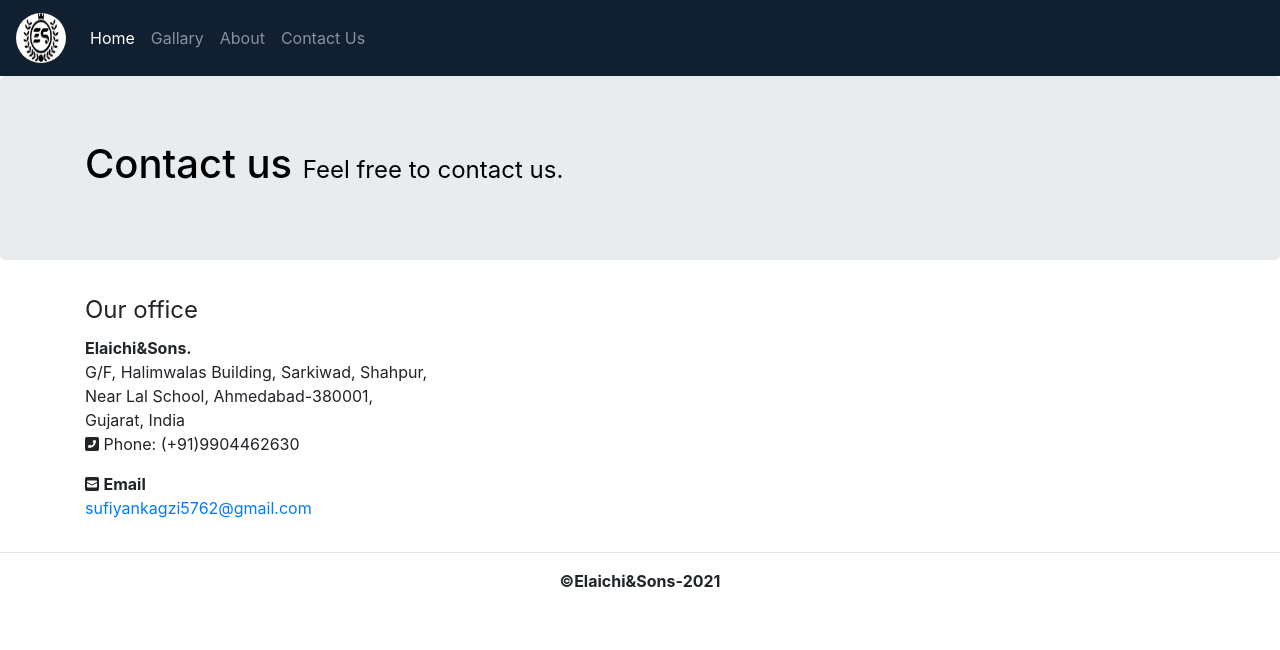
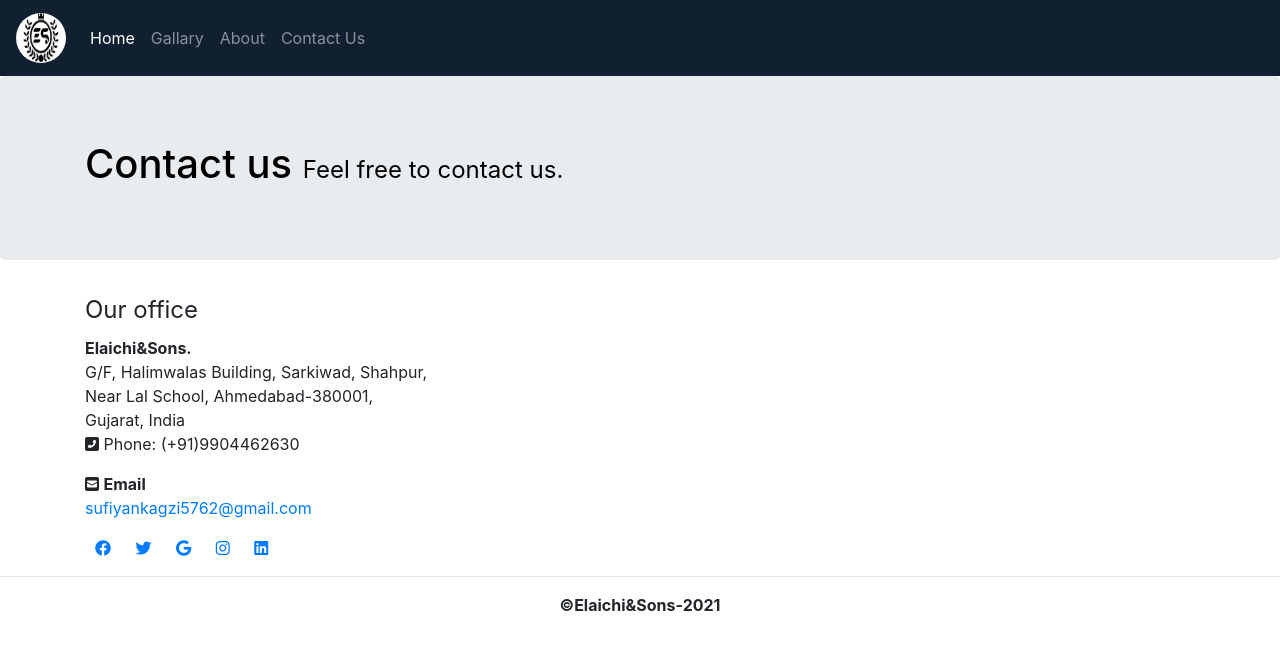
Before and after one commit to sufy290/KhairGarments, a website: page contact.html in a window 1280 px wide. Drawn offline with nearby package versions, Linux system fonts and the light colour scheme.

Commit message:
updating

```diff
--- a/contact.html
+++ b/contact.html
@@ -80,6 +80,25 @@
                 </address>
                 </form>
             </div>
+
+        </div>
+        <div class="icon">
+          <a href="https://www.facebook.com/sufiyan.kagzi.165" class="me-4 text-reset">
+            <i class="fab fa-facebook"></i>
+          </a>
+          <a href="https:twitter.com/kagzi_sufiyan" class="me-4 text-reset">
+            <i class="fab fa-twitter"></i>
+          </a>
+          <a href="" class="me-4 text-reset">
+            <i class="fab fa-google"></i>
+          </a>
+          <a href="https://www.instagram.com/sufyan___.777" class="me-4 text-reset">
+            <i class="fab fa-instagram"></i>
+          </a>
+          <a href="https://www.linkedin.com/in/sufyan-kagdi-97818515b" class="me-4 text-reset">
+            <i class="fab fa-linkedin"></i>
+          </a>
+
         </div>
     </div>
 
--- a/css/contact.css
+++ b/css/contact.css
@@ -1,3 +1,9 @@
+
+body{
+    justify-content: center;
+    align-items: center;
+    text-align: center;
+}
 .jumbotron {
     background: #2a92e2;
     color: #FFF;
@@ -11,3 +17,11 @@
     .h1 small {
     font-size: 24px;
     }
+
+
+    .me-4{
+        margin-left: 5px;
+        margin-right: 5px;
+        padding-left: 5px;
+        padding-right: 5px;
+      }
```
Also changed, not shown: about.html (+1 -1 lines), index.html (+4 -1 lines), css/FAQs.css (deleted).
